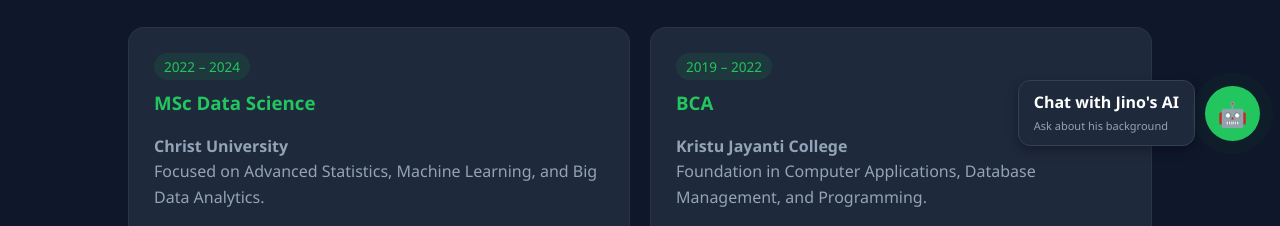
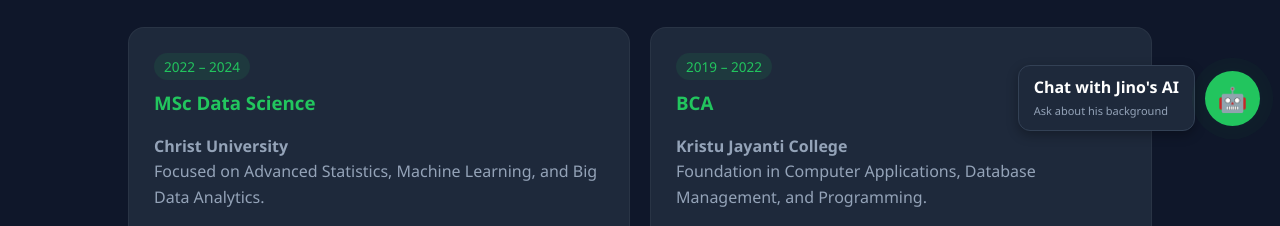
Before and after one commit to Jingi2103/New-Portfolio, a plain HTML site: page index.html in a window 1280 px wide. Shown: the part 574-800 px from the top of the page. Drawn offline with Linux system fonts and the light colour scheme.

Commit message:
Update index.html

```diff
--- a/index.html
+++ b/index.html
@@ -150,7 +150,7 @@
         /* CHATBOT UI */
         #chatbot-container {
             position: fixed;
-            bottom: 80px;
+            bottom: 95px;
             right: 20px;
             display: flex;
             align-items: center;
```
